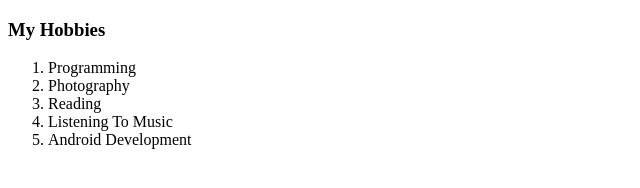
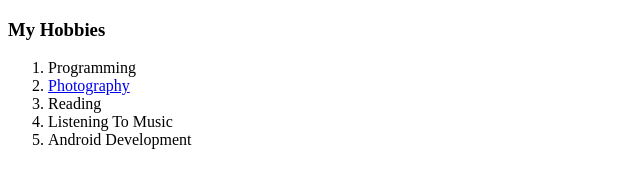
Before and after one commit to sajal-kumar/cv, a plain HTML site: page hobbies.html in a window 1280 px wide. Shown: the full height of the page, 0-640 px from the left. Drawn offline with Linux system fonts and the light colour scheme.

Commit message:
Update hobbies.html

```diff
--- a/hobbies.html
+++ b/hobbies.html
@@ -10,7 +10,7 @@
   <h3>My Hobbies</h3>
   <ol>
     <li>Programming</li>
-    <li>Photography <a href="https://instagram.com/sajal_1811"></a> </li>
+    <li><a href="https://instagram.com/sajal_1811">Photography </a> </li>
     <li>Reading</li>
     <li>Listening To Music </li>
     <li>Android Development</li>
```
